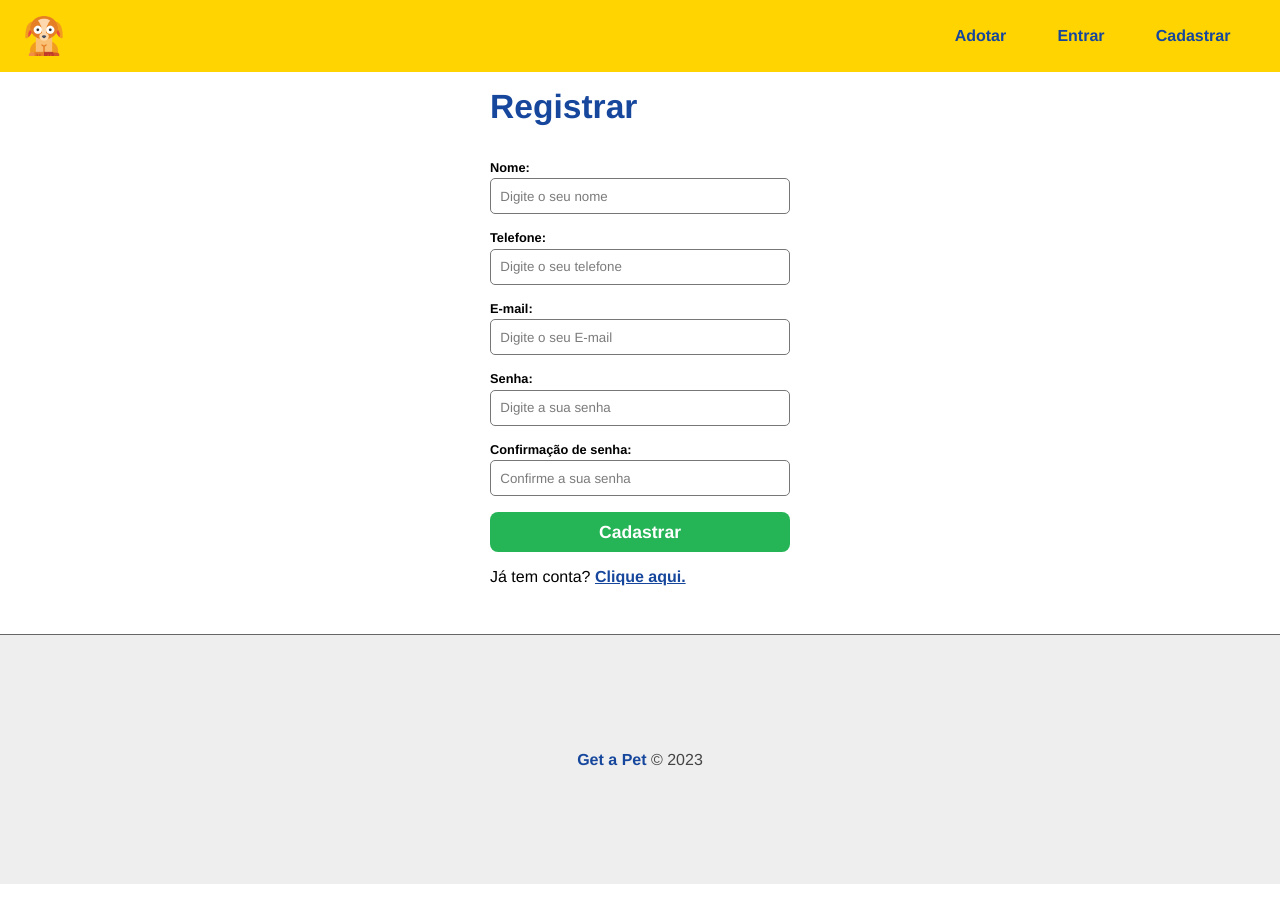
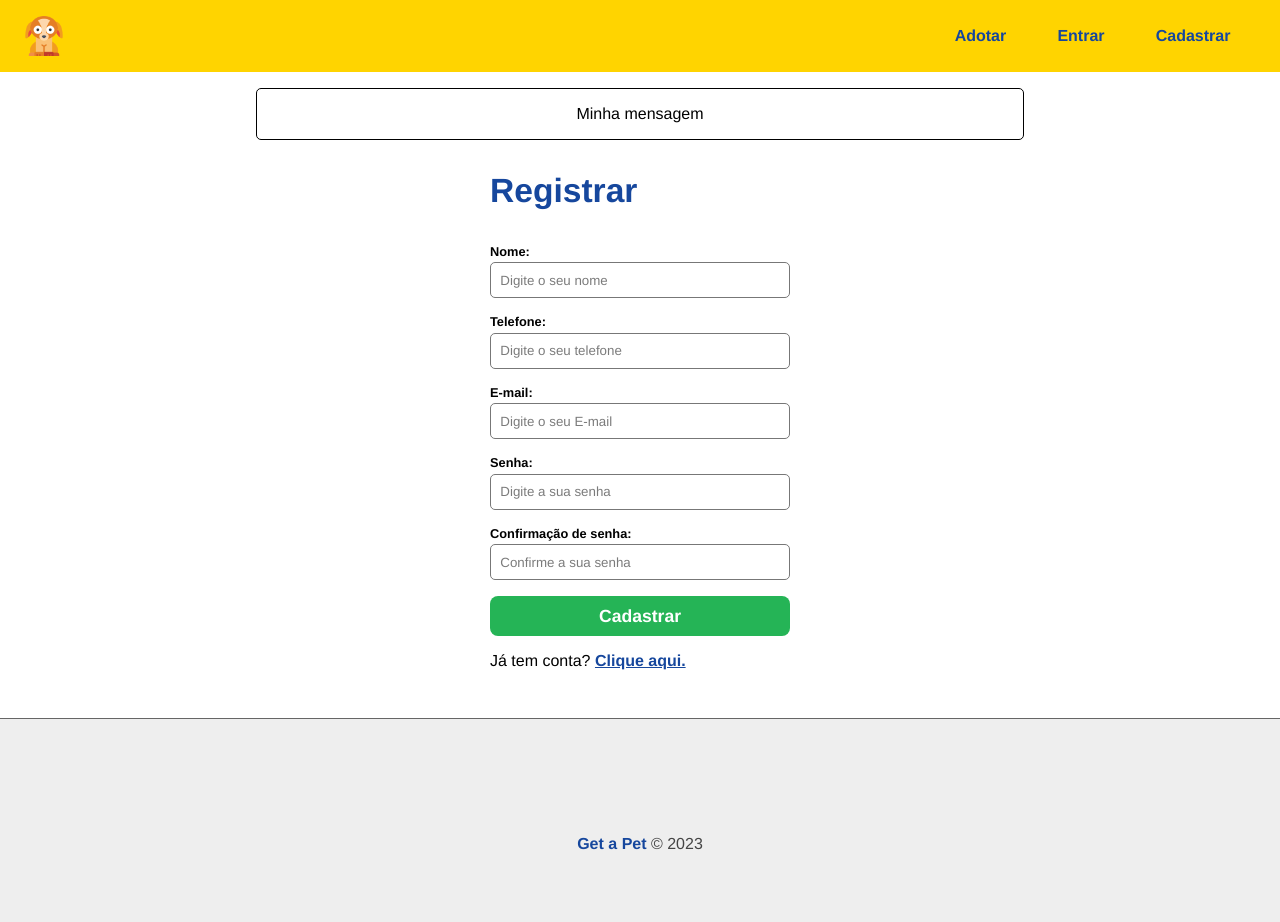
Before and after one commit to RuanSerraAzul/Projeto-Get-a-Pet, a React (Create React App) app in the folder frontend/: page /register in a window 1280 px wide. Shown: the top 922 px of the page. Before the commit the page ends 884 px from the top, so only its background shows below. Built offline with nearby package versions, Linux system fonts and the light colour scheme.

Commit message:
Criando componente de mensagem

```diff
--- a/frontend/src/App.js
+++ b/frontend/src/App.js
@@ -4,6 +4,8 @@
 import Navbar from "./components/layout/Navbar";
 import Footer from "./components/layout/Footer";
 import Container from "./components/layout/Container";
+import Message from "./components/layout/Message";
+
 //CSS
 import "./index.css";
 
@@ -20,6 +22,7 @@
         <Router>
             <UserProvider>
                 <Navbar />
+                <Message />
                 <Container>
                     <Routes>
                         <Route path="/login" element={<Login />}></Route>
--- /dev/null
+++ b/frontend/src/components/layout/Message.js
@@ -0,0 +1,14 @@
+import styles from "./Message.module.css";
+import { useState } from "react";
+
+function Message() {
+    const [type, setType] = useState("");
+
+    return (
+        <div className={`${styles.message} ${styles[type]}`}>
+            Minha mensagem
+        </div>
+    );
+}
+
+export default Message;
--- /dev/null
+++ b/frontend/src/components/layout/Message.module.css
@@ -0,0 +1,22 @@
+.message {
+    width: 100%;
+    padding: 1em;
+    border: 1px solid #000;
+    margin: 0 auto;
+    text-align: center;
+    max-width: 60%;
+    margin: 1em auto;
+    border-radius: 5px;
+}
+
+.success {
+    color: #155724;
+    background-color: #d4edda;
+    border-color: #c3e6cb;
+}
+
+.error {
+    color: #721c24;
+    background-color: #f8d7da;
+    border-color: #f5c6cb;
+}
```
